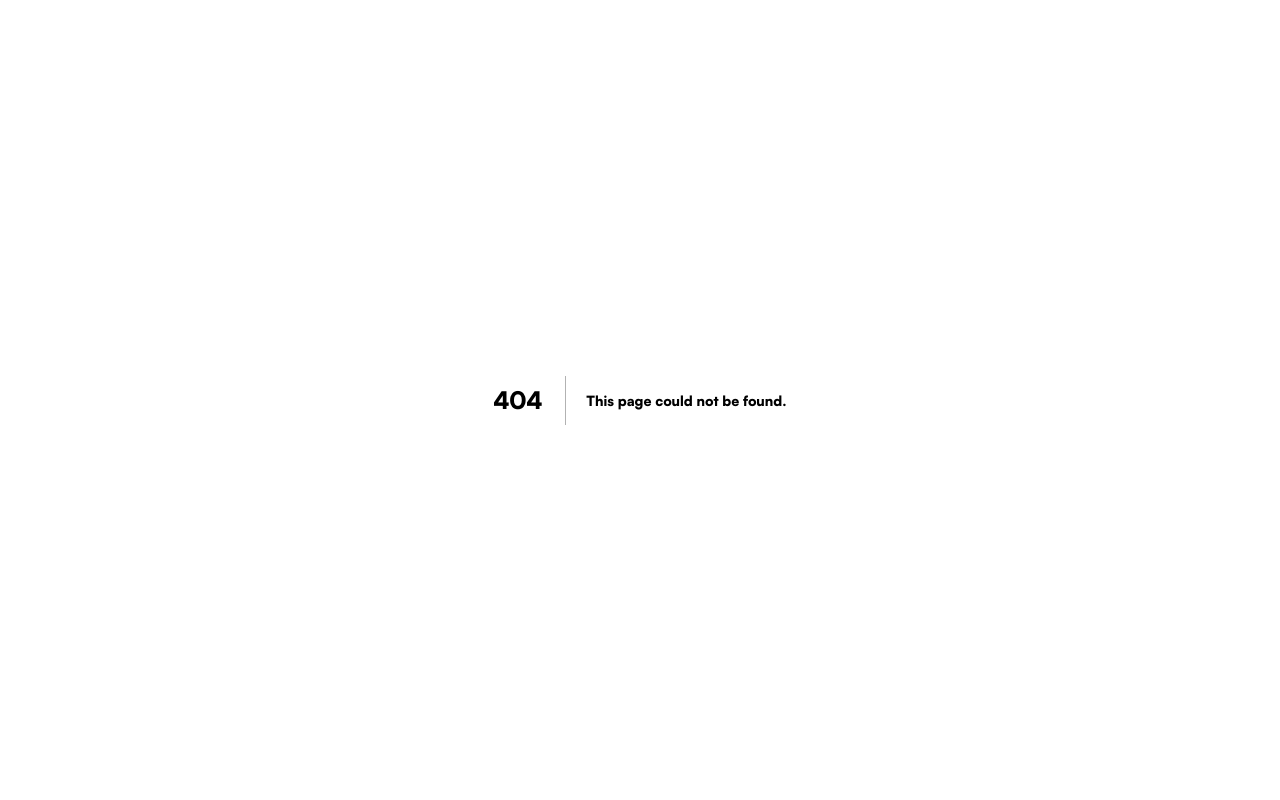
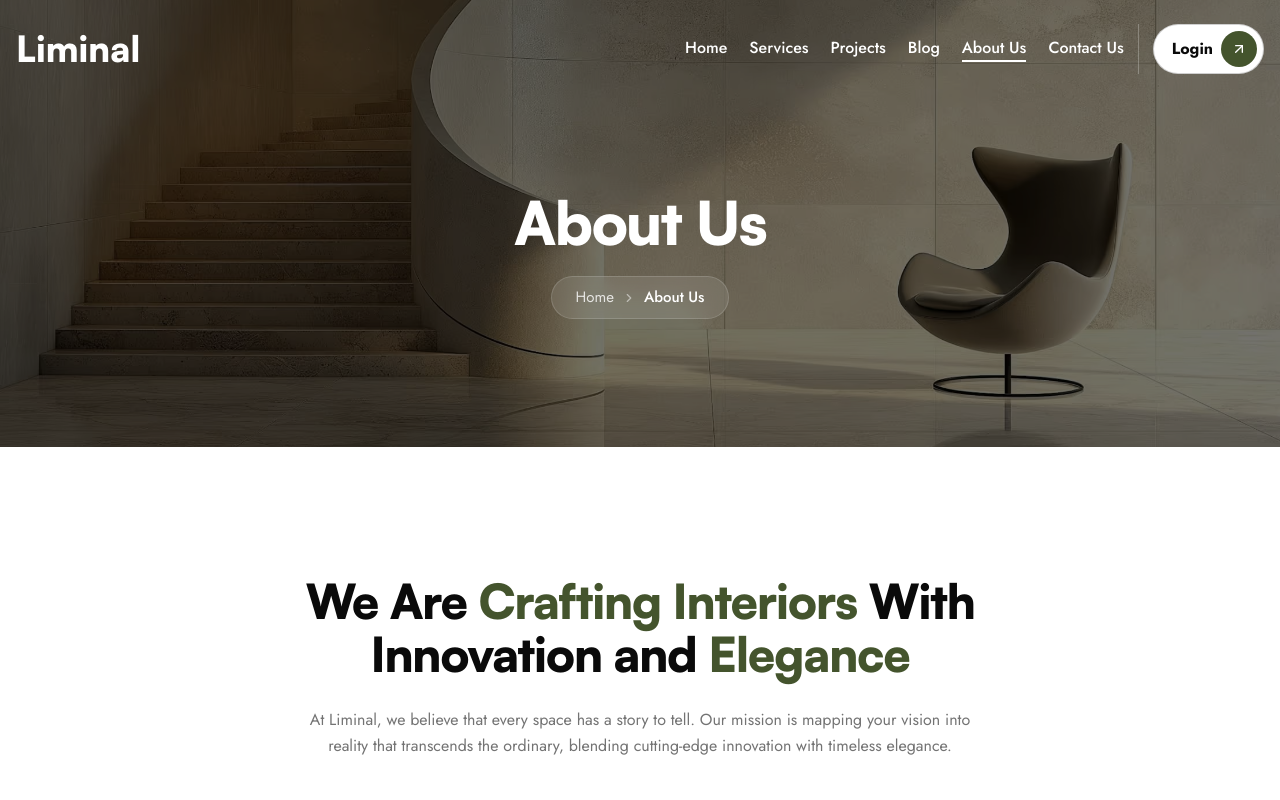
Before and after one commit to zahid-official/liminal-frontend, a Next.js app: page /about-us in a window 1280 px wide. Before the commit this address had no page. Shown: the top 800 px of the page. Built offline with nearby package versions, Linux system fonts and the light colour scheme.

Commit message:
Feat: implement aboutUs section in about page

```diff
--- /dev/null
+++ b/src/app/(public)/about-us/page.tsx
@@ -0,0 +1,18 @@
+import AboutUsSection from "@/components/modules/public/about-us/AboutUsSection";
+import PageHeader from "@/components/shared/PageHeader";
+
+// AboutUsPage Component
+const AboutUsPage = () => {
+  return (
+    <main>
+      <PageHeader
+        title="About Us"
+        items={[{ label: "Home", href: "/" }, { label: "About Us" }]}
+        bgImage="/assets/bg-about.avif"
+      />
+      <AboutUsSection />
+    </main>
+  );
+};
+
+export default AboutUsPage;
--- /dev/null
+++ b/src/components/modules/public/about-us/AboutUsSection.tsx
@@ -0,0 +1,25 @@
+import CenteredSectionHeader from "@/components/shared/CenteredSectionHeader";
+
+// AboutUsSection Component
+const AboutUsSection = () => {
+  return (
+    <section className="py-20 md:py-28 lg:py-32 overflow-hidden">
+      <div className="custom-container">
+        <CenteredSectionHeader
+          title={
+            <>
+              We Are{" "}
+              <span className="text-liminal-secondary">Crafting Interiors</span>{" "}
+              With <br className="hidden lg:block" />
+              Innovation and{" "}
+              <span className="text-liminal-secondary">Elegance</span>
+            </>
+          }
+          description="At Liminal, we believe that every space has a story to tell. Our mission is mapping your vision into reality that transcends the ordinary, blending cutting-edge innovation with timeless elegance."
+        />
+      </div>
+    </section>
+  );
+};
+
+export default AboutUsSection;
--- a/src/components/shared/CenteredSectionHeader.tsx
+++ b/src/components/shared/CenteredSectionHeader.tsx
@@ -6,7 +6,7 @@ interface CenteredSectionHeaderProps extends Omit<
   React.HTMLAttributes<HTMLDivElement>,
   "title"
 > {
-  badgeText: string;
+  badgeText?: string;
   title: React.ReactNode;
   description?: React.ReactNode;
   headingId?: string;
@@ -31,7 +31,7 @@ const CenteredSectionHeader = ({
       {...props}
     >
       {/* Badge */}
-      <SectionBadge text={badgeText} className={badgeClassName} />
+      {badgeText && <SectionBadge text={badgeText} className={badgeClassName} />}
 
       {/* Title */}
       <h2
--- a/src/components/shared/Navbar.tsx
+++ b/src/components/shared/Navbar.tsx
@@ -42,7 +42,7 @@ const Navbar = () => {
     { label: "Projects", href: "/projects" },
     { label: "Blog", href: "/blog" },
     { label: "About Us", href: "/about-us" },
-    { label: "Contact", href: "/contact" },
+    { label: "Contact Us", href: "/contact" },
   ];
   return (
     <header
```
Also changed, not shown: public/assets/bg-about.avif (added).
